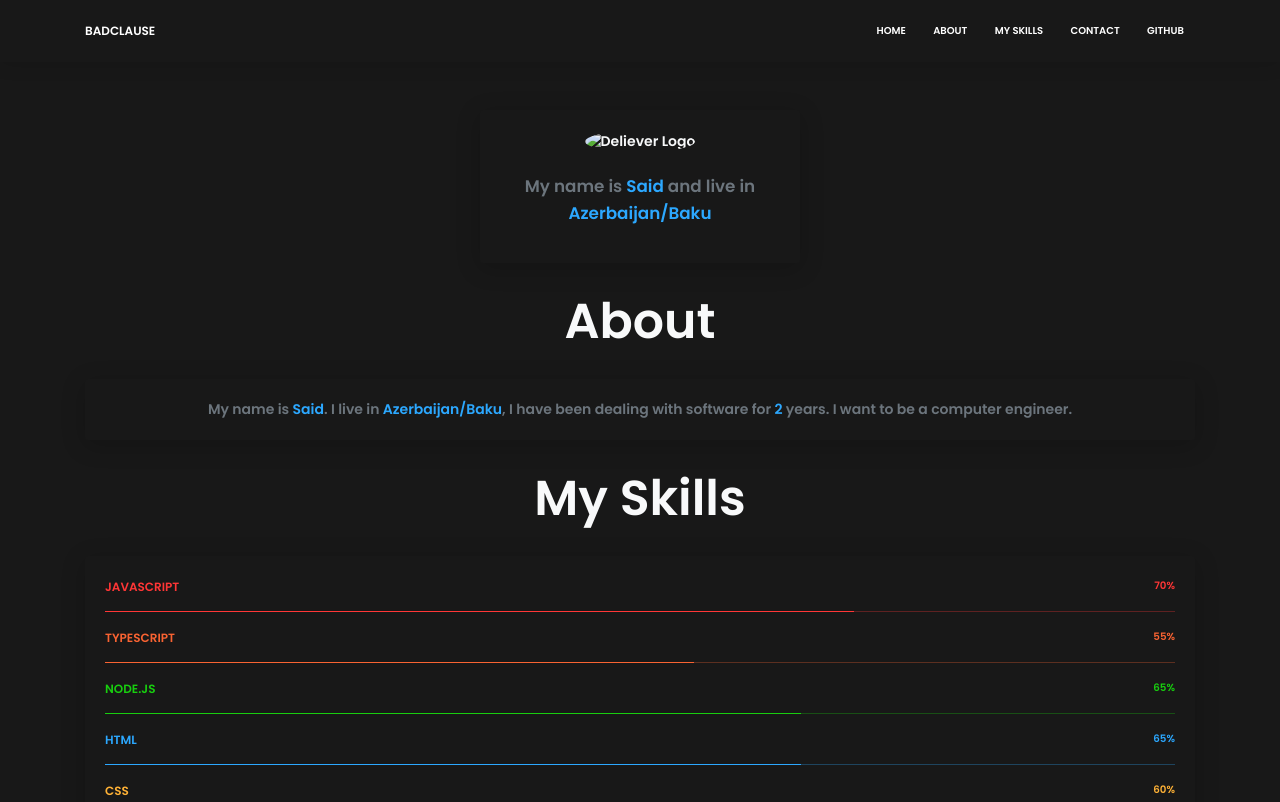
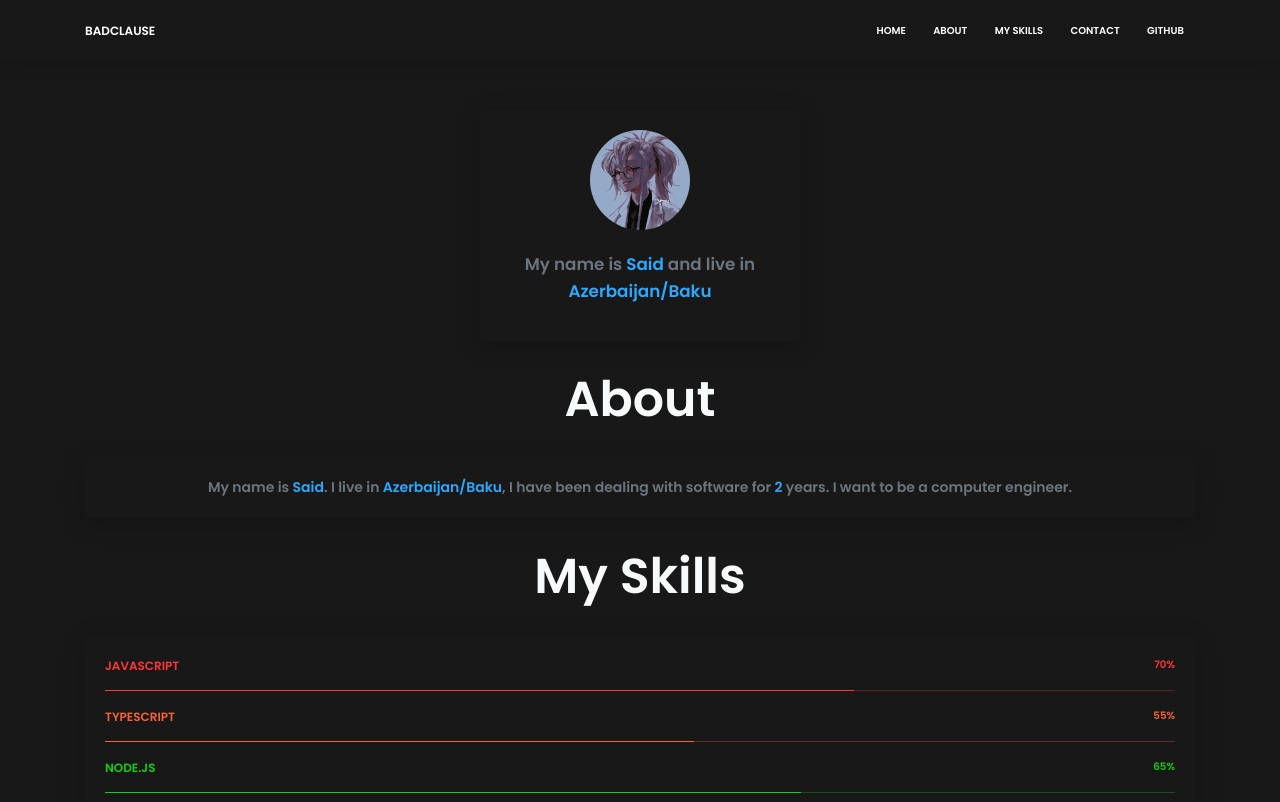
Before and after one commit to BadClause/badclause.github.io, a plain HTML site: page index.html in a window 1280 px wide. Shown: the top 802 px of the page. Drawn offline with nearby package versions, Linux system fonts and the light colour scheme; files whose address does not match are found by name.

Commit message:
Update index.html

```diff
--- a/index.html
+++ b/index.html
@@ -101,8 +101,8 @@
           <div class="card-body">
             <!-- AVATAR -->
             <img
-              src="assets/images/logo.png"
-              alt="Deliever Logo"
+              src="assets/images/logo.jpg"
+              alt="BadClause Logo"
               class="rounded-circle"
               width="100"
               height="100"
```
